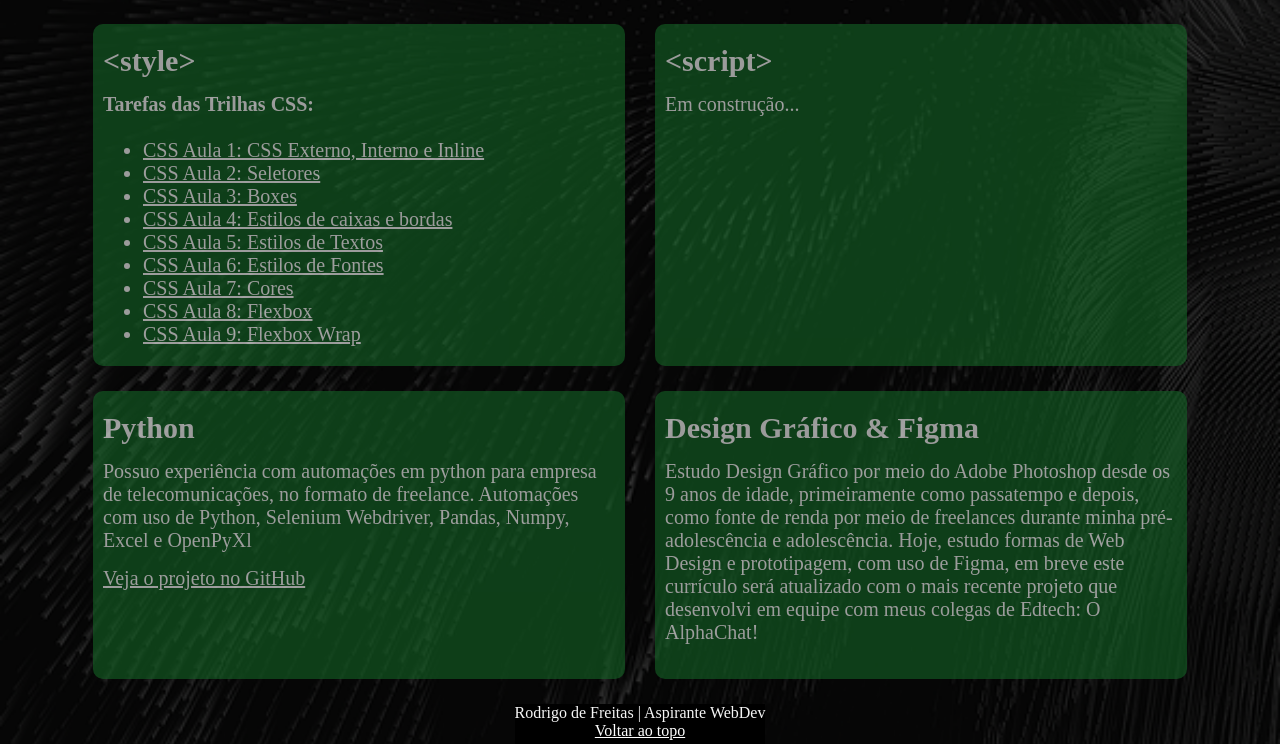
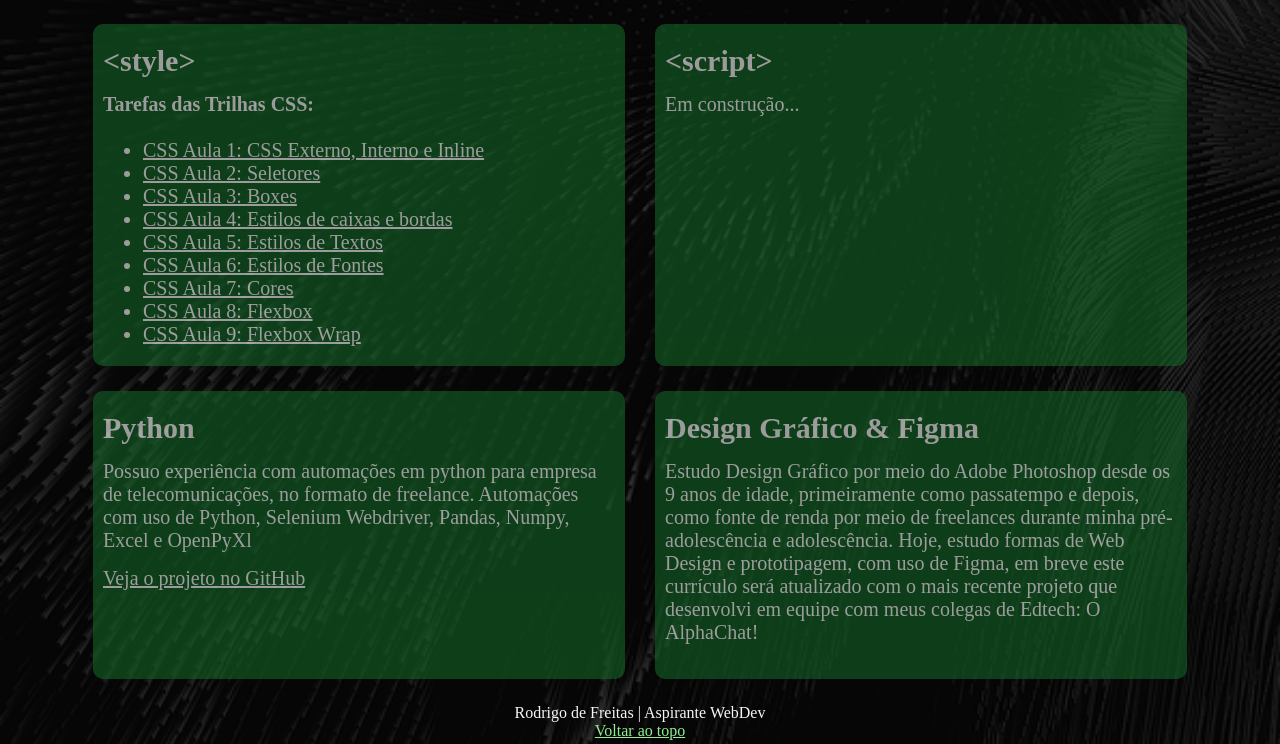
Before and after one commit to rosouzafreitas/aulaspraticasalpha, a plain HTML site: page Resume/index.html in a window 1280 px wide. In both pictures the pointer is over the link "Voltar ao topo". Shown: the part 1187-1931 px from the top of the page. Drawn offline with Linux system fonts and the light colour scheme.

Commit message:
Update styles.css

```diff
--- a/Resume/styles.css
+++ b/Resume/styles.css
@@ -158,7 +158,7 @@ article p{
 .bottom {
     display: block;
     height: 40px;
-    background-color: black;
+    background-color: transparent;
     color: whitesmoke;
     text-align: center;
     align-items: center;
@@ -167,5 +167,5 @@ article p{
     color: white;
 }
 .bottom a:hover {
-    color: lig;
+    color: lightgreen;
 }
```
